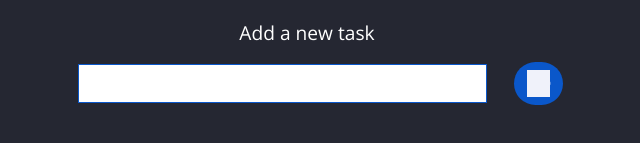
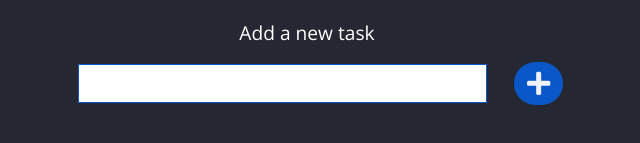
Before and after one commit to suprajaraman/todo-app, a React (Create React App) app: page / in a window 1280 px wide. Shown: the part 159-302 px from the top of the page, without its empty margins (333-973 px from the left). Built offline with nearby package versions, Linux system fonts and the light colour scheme.

Commit message:
fixed styles

```diff
--- a/src/styles/main.scss
+++ b/src/styles/main.scss
@@ -114,6 +114,7 @@ input[type="text"] {
   }
   &__add {
     color: var(--color-gray);
+    background-color: transparent !important;
   }
 }
 .errorPage {
```
